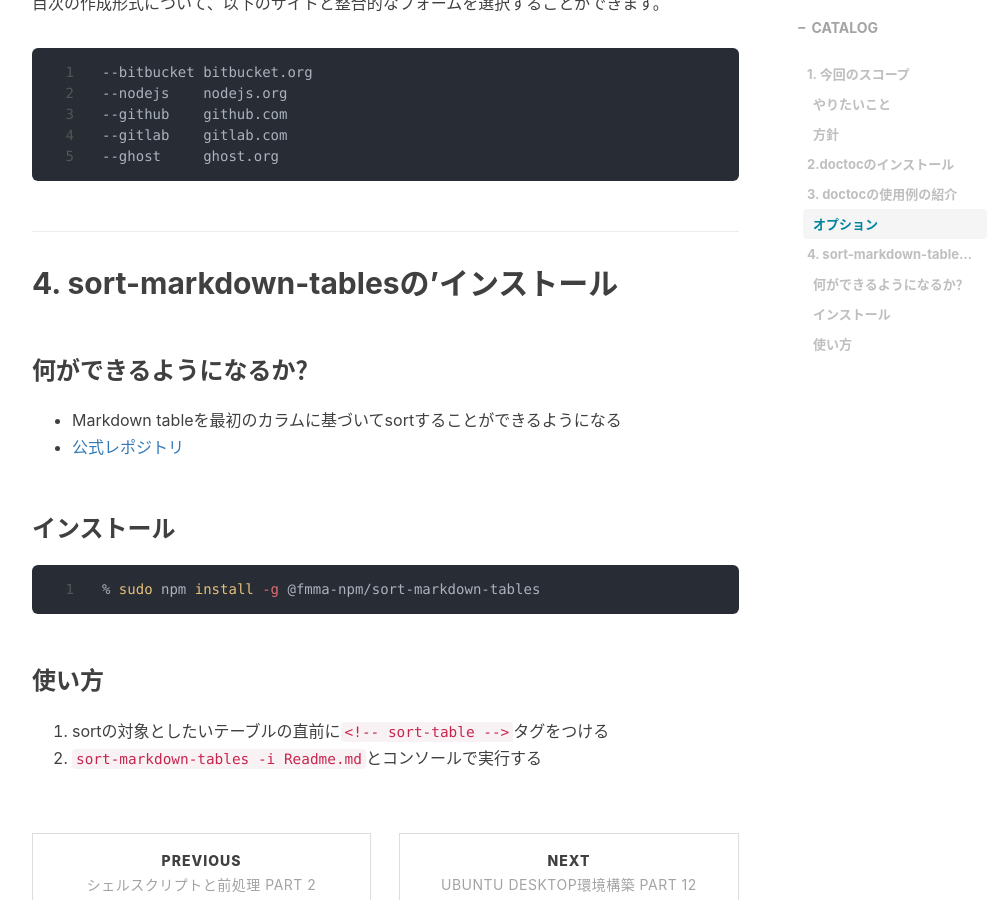
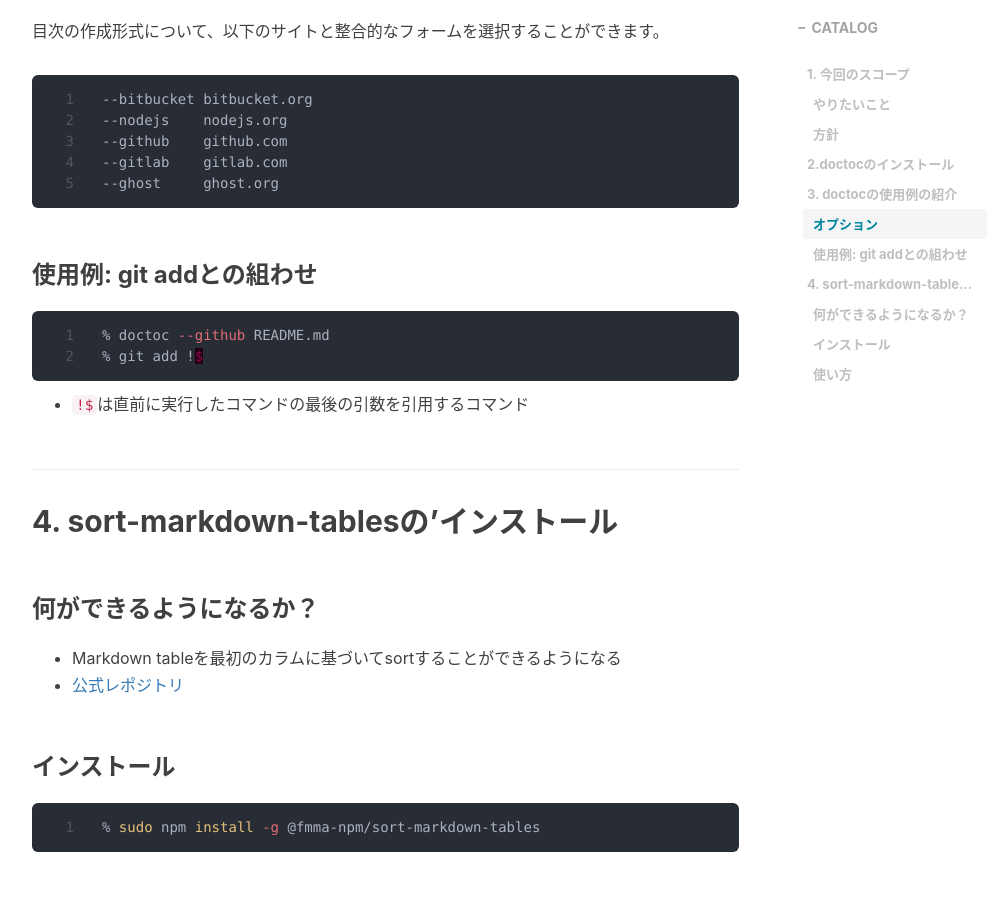
Before and after one commit to RyoNakagami/RyoNakagami.github.io, a Jekyll site: the page built from _posts/2020-12-26-ubuntu-doctoc.md, in a window 1280 px wide and 900 px high, scrolled down 3269 px. Shown: the whole window, without its empty margins (233-1235 px from the left). Built offline with Jekyll 4.4.1, drawn with Linux system fonts in a browser that asks for light colours; nearby versions of some CDN libraries; comment, search, counter and statistics services are not loaded.

Commit message:
FIX FONT-FAMILY with hux-blog.css

````diff
--- a/_layouts/default.html
+++ b/_layouts/default.html
@@ -1,5 +1,5 @@
 <!DOCTYPE html>
-<html lang="en">
+<html lang="ja">
 
 {% include head.html %}
 
--- a/_posts/2020-12-26-ubuntu-doctoc.md
+++ b/_posts/2020-12-26-ubuntu-doctoc.md
@@ -39,6 +39,7 @@ tags:
 - [2.`doctoc`のインストール](#2doctoc%E3%81%AE%E3%82%A4%E3%83%B3%E3%82%B9%E3%83%88%E3%83%BC%E3%83%AB)
 - [3. `doctoc`の使用例の紹介](#3-doctoc%E3%81%AE%E4%BD%BF%E7%94%A8%E4%BE%8B%E3%81%AE%E7%B4%B9%E4%BB%8B)
   - [オプション](#%E3%82%AA%E3%83%97%E3%82%B7%E3%83%A7%E3%83%B3)
+  - [使用例: git addとの組わせ](#%E4%BD%BF%E7%94%A8%E4%BE%8B-git-add%E3%81%A8%E3%81%AE%E7%B5%84%E3%82%8F%E3%81%9B)
 - [4. sort-markdown-tablesの’インストール](#4-sort-markdown-tables%E3%81%AE%E3%82%A4%E3%83%B3%E3%82%B9%E3%83%88%E3%83%BC%E3%83%AB)
   - [何ができるようになるか？](#%E4%BD%95%E3%81%8C%E3%81%A7%E3%81%8D%E3%82%8B%E3%82%88%E3%81%86%E3%81%AB%E3%81%AA%E3%82%8B%E3%81%8B)
   - [インストール](#%E3%82%A4%E3%83%B3%E3%82%B9%E3%83%88%E3%83%BC%E3%83%AB)
@@ -124,6 +125,7 @@ v10.19.0
 
 以上のように`<!--START doctoc --><!--END doctoc -->`の間で囲まれたエリアにIndexを自動的に作ってくれます。
 
+
 ### オプション
 
 目次の作成形式について、以下のサイトと整合的なフォームを選択することができます。
@@ -135,6 +137,19 @@ v10.19.0
 --gitlab    gitlab.com
 --ghost     ghost.org
 ```
+
+### 使用例: git addとの組わせ
+
+```zsh
+% doctoc --github README.md
+% git add !$
+```
+
+- `!$`は直前に実行したコマンドの最後の引数を引用するコマンド
+
+
+
+
 
 ## 4. sort-markdown-tablesの’インストール
 ### 何ができるようになるか？
--- a/css/hux-blog.css
+++ b/css/hux-blog.css
@@ -656,7 +656,9 @@ body {
      *     TypeIsBeautiful,
      *     [This Post](http://zhuanlan.zhihu.com/ibuick/20186806) etc.
      */
-  font-family: -apple-system, BlinkMacSystemFont, "Helvetica Neue", "Arial", "PingFang SC", "Hiragino Sans GB", "STHeiti", "Microsoft YaHei", "Microsoft JhengHei", "Source Han Sans SC", "Noto Sans CJK SC", "Source Han Sans CN", "Noto Sans SC", "Source Han Sans TC", "Noto Sans CJK TC", "WenQuanYi Micro Hei", SimSun, sans-serif;
+  /*font-family: -apple-system, BlinkMacSystemFont, "Helvetica Neue", "Arial", "PingFang SC", "Hiragino Sans GB", "STHeiti", "Microsoft YaHei", "Microsoft JhengHei", "Source Han Sans SC", "Noto Sans CJK SC", "Source Han Sans CN", "Noto Sans SC", "Source Han Sans TC", "Noto Sans CJK TC", "WenQuanYi Micro Hei", SimSun, sans-serif;
+  */
+  font-family: -apple-system, 'Hiragino Kaku Gothic ProN', 'ヒラギノ角ゴ ProN W3', Meiryo, メイリオ, Osaka, 'MS PGothic', arial, helvetica, sans-serif;
   line-height: 1.7;
   font-size: 16px;
   color: #404040;
````
